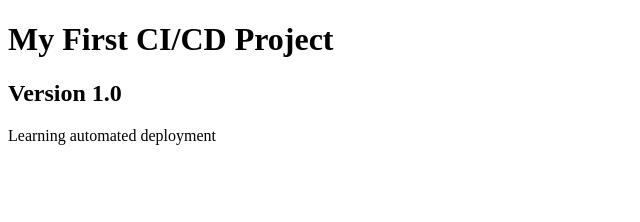
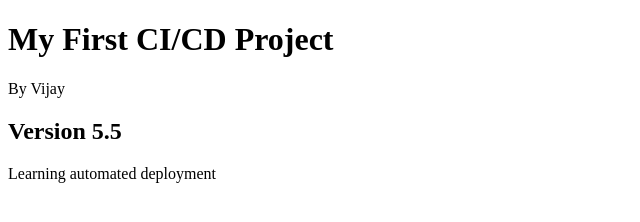
Before and after one commit to Vijay060902/cicd-practice, a plain HTML site: page index.html in a window 1280 px wide. Shown: the whole page, without its empty margins (0-640 px from the left). Drawn offline with Linux system fonts and the light colour scheme.

Commit message:
first Update

```diff
--- a/index.html
+++ b/index.html
@@ -1,11 +1,12 @@
 <!DOCTYPE html>
 <html>
 <head>
-    <title>CI/CD Practice</title>
+    <title>CI/CD Practice Vijay</title>
 </head>
 <body>
     <h1>My First CI/CD Project</h1>
-    <h2>Version 1.0</h2>
+    <p> By Vijay</p>
+    <h2>Version 5.5</h2>
     <p>Learning automated deployment</p>
 </body>
 </html>
```
